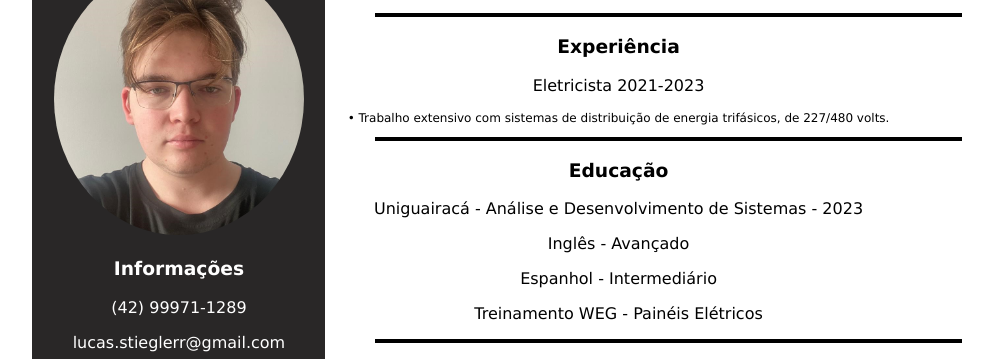
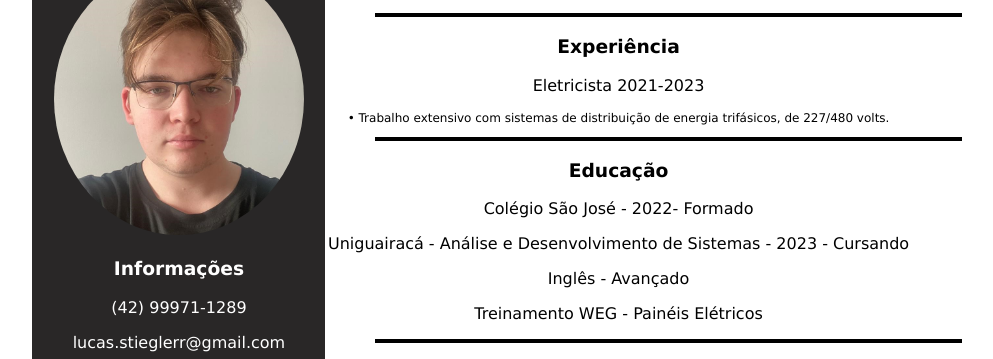
Before and after one commit to Stieglerr/Curriculo, a plain HTML site: page index.html in a window 1280 px wide. Shown: the part 118-477 px from the top of the page, without its empty margins (168-1161 px from the left). Drawn offline with Linux system fonts and the light colour scheme.

Commit message:
Update index.html

```diff
--- a/index.html
+++ b/index.html
@@ -24,9 +24,9 @@
             <div class='barra-separacao'></div>
 
             <h3>Educação</h3>
-                <p>Uniguairacá - Análise e Desenvolvimento de Sistemas - 2023</p>
+                <p>Colégio São José - 2022- Formado</p>
+                <p>Uniguairacá - Análise e Desenvolvimento de Sistemas - 2023 - Cursando</p>
                 <p>Inglês - Avançado</p>
-                <p>Espanhol - Intermediário</p>
                 <p>Treinamento WEG - Painéis Elétricos</p>
 
             <div class='barra-separacao'></div>
```
